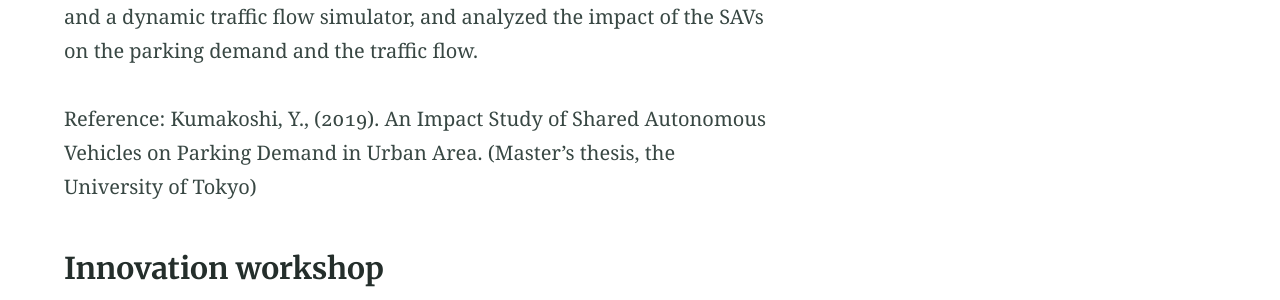
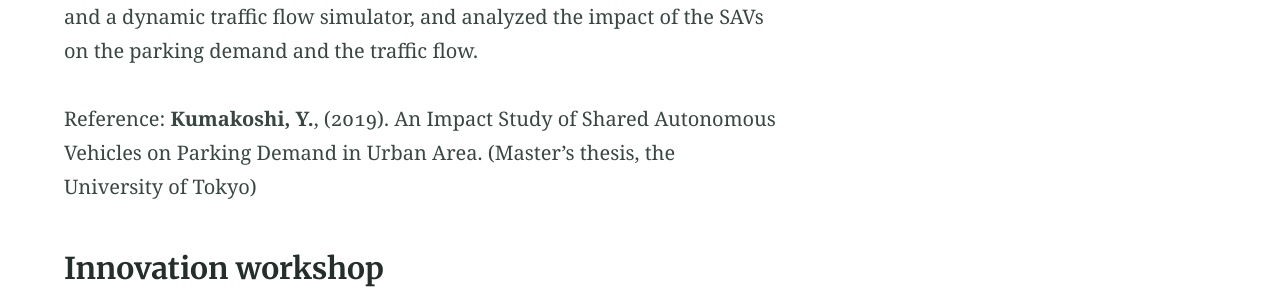
Before and after one commit to yusukekumakoshi/yusukekumakoshi.github.io, a Jekyll site: the page built from research.md, in a window 1280 px wide. Shown: the part 1820-2120 px from the top of the page. Built offline with Jekyll 4.4.1, drawn with Linux system fonts in a browser that asks for light colours.

```diff
--- a/research.md
+++ b/research.md
@@ -26,7 +26,7 @@ Reference:
 In the advent of autonomous vehicles, which do not necessitate as much parking space as the conventional vehicles, transport planners and urban planners must conceive a new scheme of planning. I developed a simulation combining the operation of Shared Autonomous Vehicles (SAVs) and a dynamic traffic flow simulator, and analyzed the impact of the SAVs on the parking demand and the traffic flow.
 
 Reference:
-Kumakoshi, Y., (2019). An Impact Study of Shared Autonomous Vehicles on Parking Demand in Urban Area. (Master's thesis, the University of Tokyo)
+**Kumakoshi, Y.**, (2019). An Impact Study of Shared Autonomous Vehicles on Parking Demand in Urban Area. (Master's thesis, the University of Tokyo)
 
 ### Innovation workshop
 To explore innovative idea for the uncertain future, typically with the risk of disasters such as earthquakes, we carried out an innovation workshop for policy makers of Isesaki city, Gumma prefecture, JAPAN in Octobe 2020. More detailed information is available [here](https://scirex.grips.ac.jp/news/archive/210311_2636.html) in Japanese.
```
